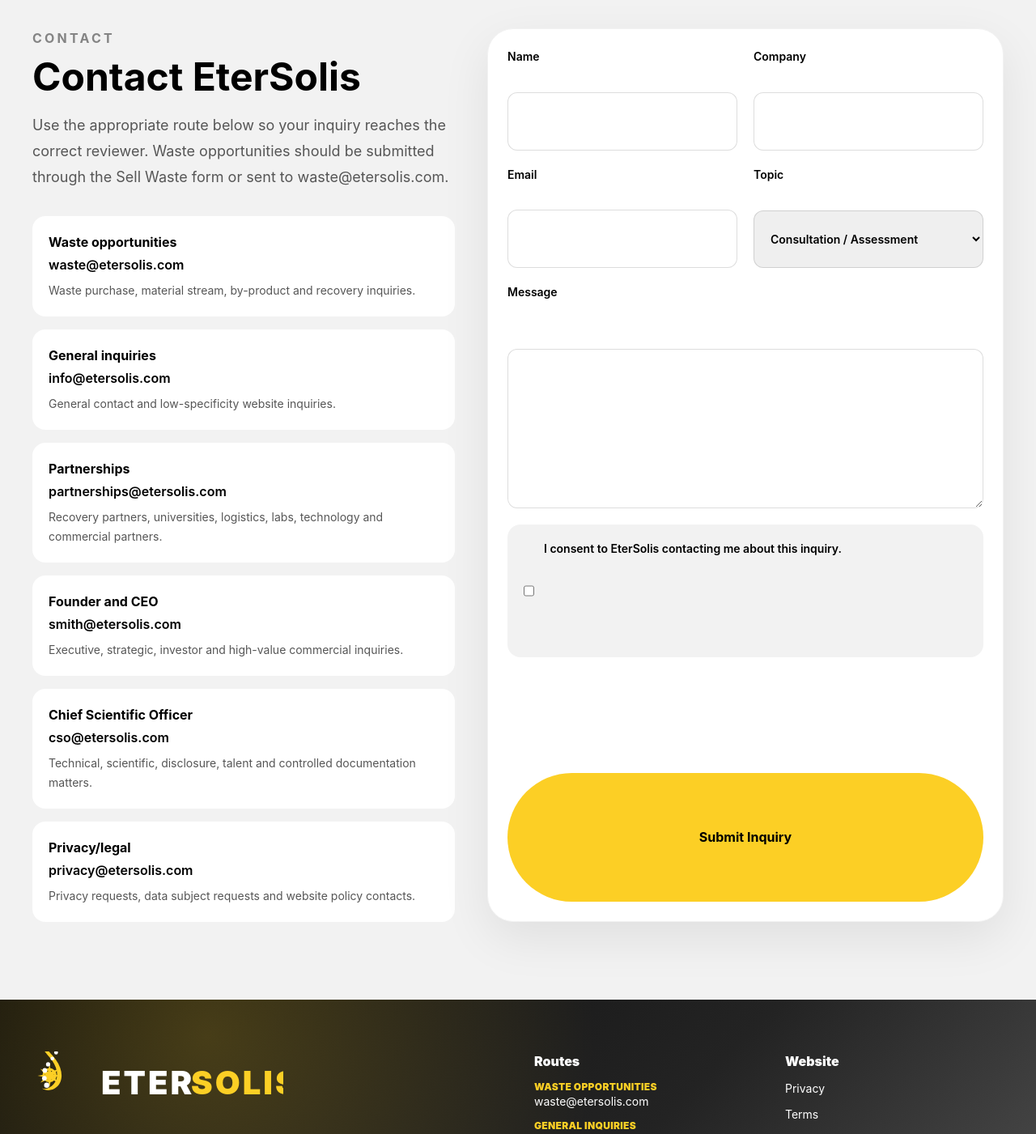
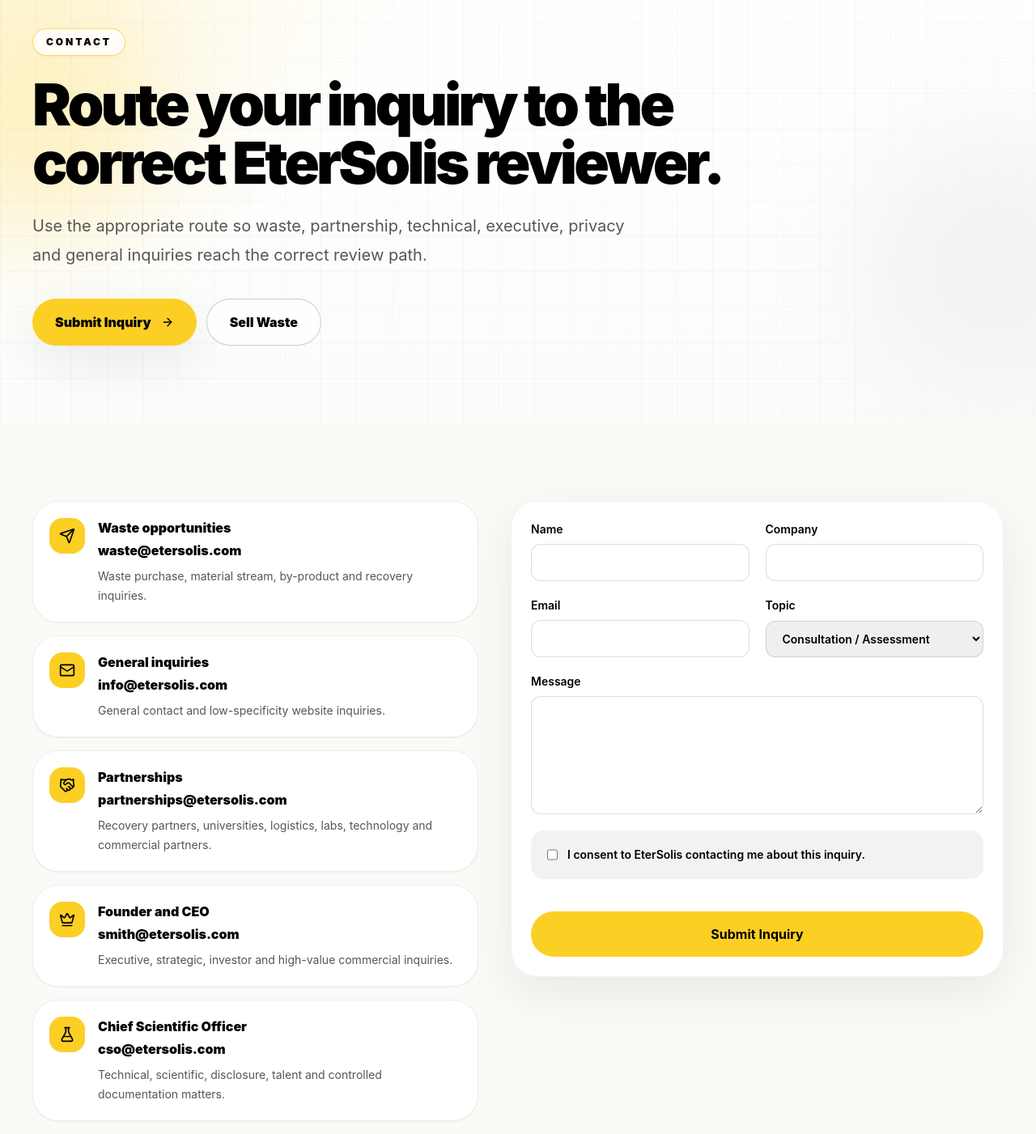
Before and after one commit to ralstonleesmith/EterSolis, a Next.js app: page /contact in a window 1280 px wide. Shown: the part 140-1541 px from the top of the page at 81% size. Built offline with nearby package versions, Linux system fonts and the light colour scheme; no server answers.

Commit message:
Polish Contact page routing experience

```diff
--- a/src/app/contact/page.tsx
+++ b/src/app/contact/page.tsx
@@ -1,13 +1,16 @@
 import type { Metadata } from 'next';
+import { BriefcaseBusiness, Crown, FlaskConical, Handshake, Mail, Scale, Send } from 'lucide-react';
 import { ContactForm } from '@/components/forms/ContactForm';
+import { PageHero } from '@/components/ui/PageHero';
 
 const routes = [
-  ['Waste opportunities', 'waste@etersolis.com', 'Waste purchase, material stream, by-product and recovery inquiries.'],
-  ['General inquiries', 'info@etersolis.com', 'General contact and low-specificity website inquiries.'],
-  ['Partnerships', 'partnerships@etersolis.com', 'Recovery partners, universities, logistics, labs, technology and commercial partners.'],
-  ['Founder and CEO', 'smith@etersolis.com', 'Executive, strategic, investor and high-value commercial inquiries.'],
-  ['Chief Scientific Officer', 'cso@etersolis.com', 'Technical, scientific, disclosure, talent and controlled documentation matters.'],
-  ['Privacy/legal', 'privacy@etersolis.com', 'Privacy requests, data subject requests and website policy contacts.']
+  { icon: Send, label: 'Waste opportunities', email: 'waste@etersolis.com', purpose: 'Waste purchase, material stream, by-product and recovery inquiries.' },
+  { icon: Mail, label: 'General inquiries', email: 'info@etersolis.com', purpose: 'General contact and low-specificity website inquiries.' },
+  { icon: Handshake, label: 'Partnerships', email: 'partnerships@etersolis.com', purpose: 'Recovery partners, universities, logistics, labs, technology and commercial partners.' },
+  { icon: Crown, label: 'Founder and CEO', email: 'smith@etersolis.com', purpose: 'Executive, strategic, investor and high-value commercial inquiries.' },
+  { icon: FlaskConical, label: 'Chief Scientific Officer', email: 'cso@etersolis.com', purpose: 'Technical, scientific, disclosure, talent and controlled documentation matters.' },
+  { icon: Scale, label: 'Privacy/legal', email: 'privacy@etersolis.com', purpose: 'Privacy requests, data subject requests and website policy contacts.' },
+  { icon: BriefcaseBusiness, label: 'Talent inquiries', email: 'careers@etersolis.com', purpose: 'Career and Associate Program inquiries when public intake is activated.' }
 ];
 
 export const metadata: Metadata = {
@@ -18,26 +21,39 @@
 
 export default function ContactPage() {
   return (
-    <section className="section-padding bg-cool">
-      <div className="container-shell grid gap-10 lg:grid-cols-[0.9fr_1.1fr]">
+    <>
+      <PageHero
+        eyebrow="Contact"
+        title="Route your inquiry to the correct EterSolis reviewer."
+        description="Use the appropriate route so waste, partnership, technical, executive, privacy and general inquiries reach the correct review path."
+        primaryHref="#contact-form"
+        primaryLabel="Submit Inquiry"
+        secondaryHref="/sell-waste"
+        secondaryLabel="Sell Waste"
+      />
+      <section className="section-padding bg-[#FAFAF7] dark:bg-black">
+        <div className="container-shell grid gap-10 lg:grid-cols-[0.95fr_1.05fr]">
           <div>
-          <p className="font-bold uppercase tracking-[0.2em] text-coal/70">Contact</p>
-          <h1 className="mt-3 text-5xl font-bold text-carbon">Contact EterSolis</h1>
-          <p className="mt-5 text-lg leading-8 text-coal">
-            Use the appropriate route below so your inquiry reaches the correct reviewer. Waste opportunities should be submitted through the Sell Waste form or sent to waste@etersolis.com.
-          </p>
-          <div className="mt-8 grid gap-4">
-            {routes.map(([label, email, purpose]) => (
-              <article key={email} className="rounded-2xl bg-white p-5">
-                <h2 className="font-bold text-carbon">{label}</h2>
-                <a href={`mailto:${email}`} className="mt-1 block font-semibold text-carbon">{email}</a>
-                <p className="mt-2 text-sm leading-6 text-coal">{purpose}</p>
+            <div className="grid gap-4">
+              {routes.map(({ icon: Icon, label, email, purpose }) => (
+                <article key={email} className="card-hover rounded-[2rem] border border-coal/10 bg-white p-5 shadow-sm dark:border-white/10 dark:bg-white/5">
+                  <div className="flex gap-4">
+                    <div className="flex h-11 w-11 shrink-0 items-center justify-center rounded-2xl bg-sunshine text-black"><Icon className="h-5 w-5" /></div>
+                    <div>
+                      <h2 className="font-black text-carbon dark:text-white">{label}</h2>
+                      <a href={`mailto:${email}`} className="mt-1 block font-black text-carbon dark:text-sunshine">{email}</a>
+                      <p className="mt-2 text-sm leading-6 text-coal dark:text-white/70">{purpose}</p>
+                    </div>
+                  </div>
                 </article>
               ))}
             </div>
           </div>
+          <div id="contact-form" className="scroll-mt-28">
             <ContactForm />
           </div>
+        </div>
       </section>
+    </>
   );
 }
```
Lines whose indentation alone changed are shown as unchanged.
